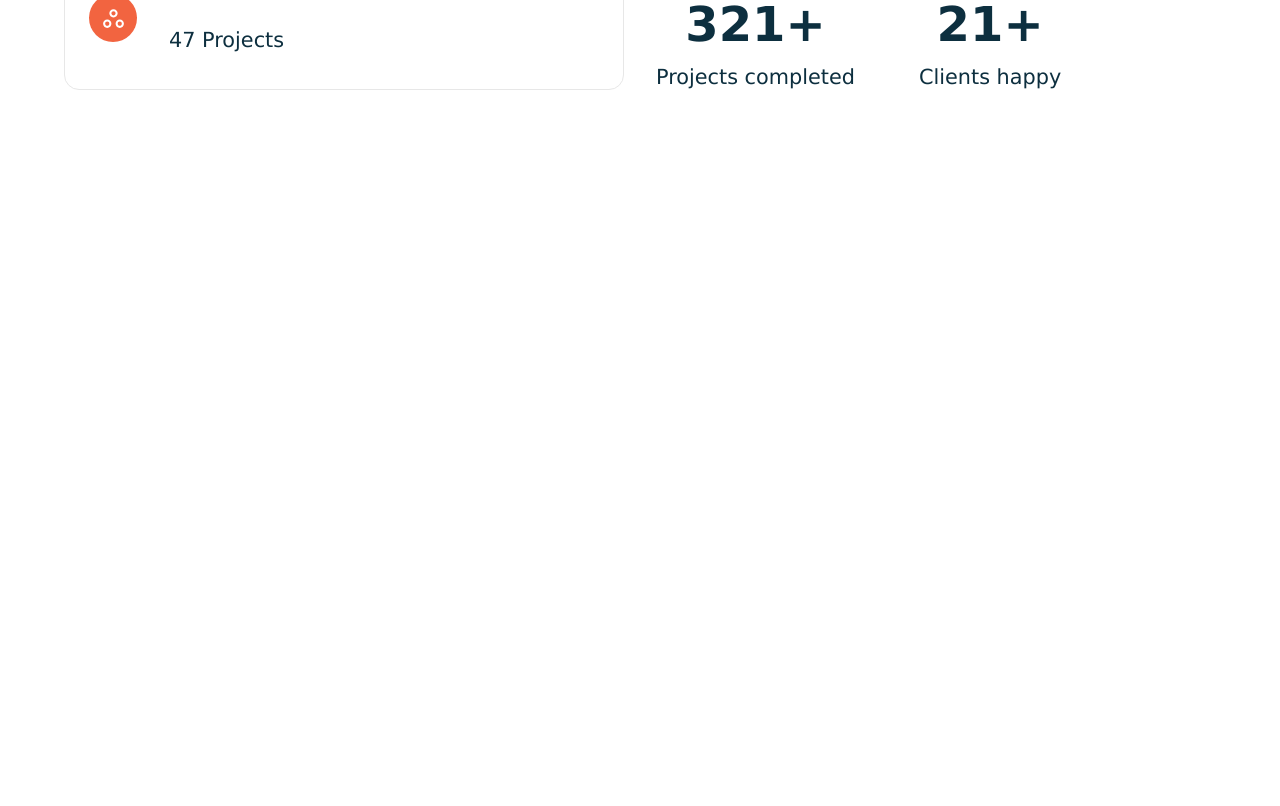
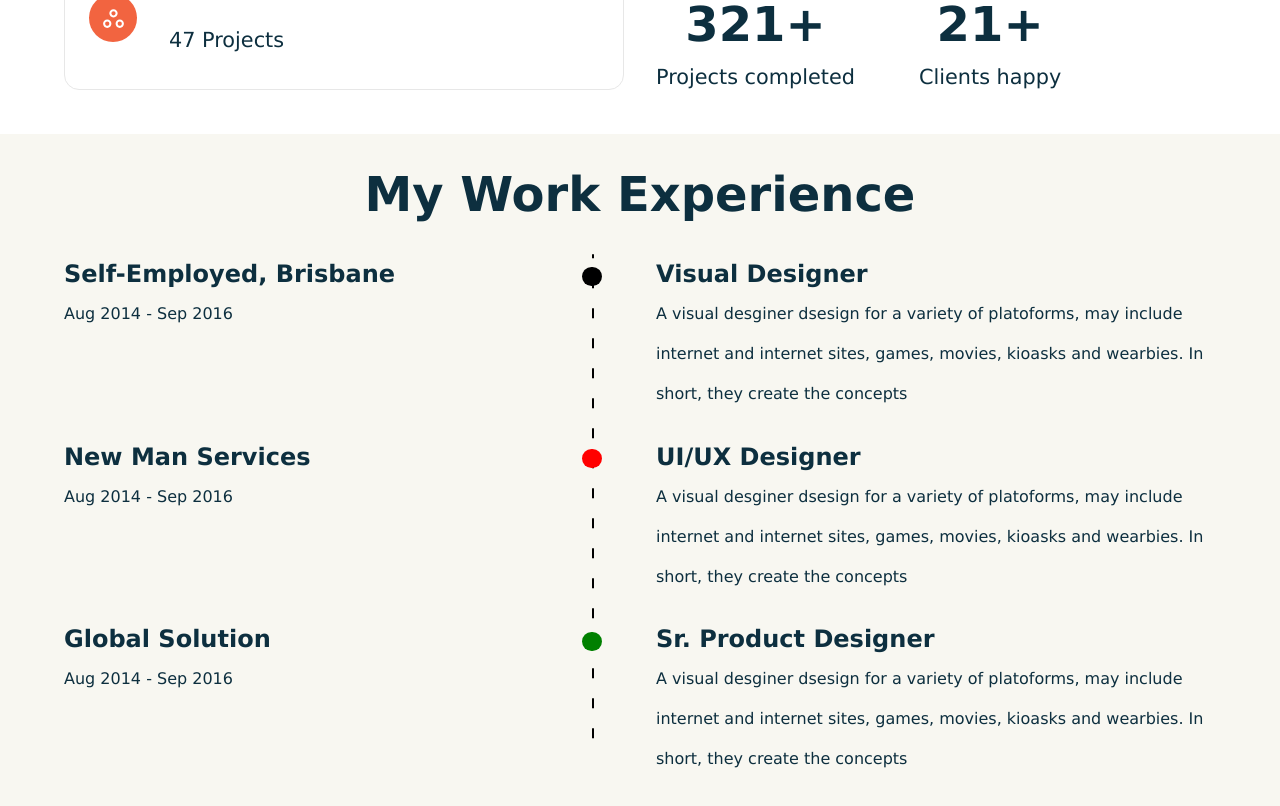
Before and after one commit to Makima00/Portfolio, a React (Vite) app: page / in a window 1280 px wide. Shown: the part 1000-1806 px from the top of the page. Before the commit the page ends 1134 px from the top, so only its background shows below. Built offline with nearby package versions, Linux system fonts and the light colour scheme.

Commit message:
Works section

```diff
--- a/src/App.jsx
+++ b/src/App.jsx
@@ -1,6 +1,7 @@
 import Experties from "./components/Experties/Experties";
 import Header from "./components/Header/Header";
 import Hero from "./components/Hero/Hero";
+import Works from "./components/Works/Works";
 import css from './styles/app.module.scss';
 
 const App = () => {
@@ -9,6 +10,7 @@
       <Header />
       <Hero />
       <Experties />
+      <Works />
     </div>
   );
 };
--- /dev/null
+++ b/src/components/Works/Works.jsx
@@ -0,0 +1,62 @@
+import { motion } from 'framer-motion';
+import React from 'react';
+import css from './Works.module.scss';
+import { fadeIn, staggerContainer, textVariant2, zoomIn } from '../../utils/motion';
+import { workExp } from '../../utils/data';
+
+const Works = () => {
+    return (
+        <motion.section
+            variants={staggerContainer}
+            initial="hidden"
+            whileInView="show"
+            viewport={{ once: false, amount: 0.25 }}
+            className={`paddings ${css.wrapper}`}>
+
+            <div className={`flexCenter innerWidth ${css.container}`}>
+                <span className='primaryText'>My Work Experience</span>
+                <div className={`flexCenter ${css.experiences}`}>
+                    {workExp.map((exp, i) => {
+                        return (
+                            <motion.div
+                                variants={textVariant2}
+                                className={`flexCenter ${css.exp}`} key={i}>
+                                <div className={css.post}>
+                                    <h1>
+                                        {exp.place}
+                                    </h1>
+                                    <p>
+                                        {exp.tenure}
+                                    </p>
+                                </div>
+                                <div className={css.role}>
+                                    <h1>
+                                        {exp.role}
+                                    </h1>
+                                    <p>
+                                        {exp.detail}
+                                    </p>
+                                </div>
+                            </motion.div>)
+                    })}
+
+                    <motion.div
+                        variants={zoomIn(1, 1)}
+                        className={css.progressBar}>
+                        <motion.div
+                            variants={fadeIn("down", "tween", 2, 1.5)}
+                            className={css.line}></motion.div>
+                        <div><div className={css.circle} style={{ background: "#000" }}></div></div>
+                        <div><div className={css.circle} style={{ background: "red" }}></div></div>
+                        <div><div className={css.circle} style={{ background: "green" }}></div></div>
+
+                    </motion.div>
+
+                </div>
+            </div>
+
+        </motion.section>
+    )
+}
+
+export default Works
--- /dev/null
+++ b/src/components/Works/Works.module.scss
@@ -0,0 +1,65 @@
+@import '../../styles/contants.scss';
+
+.wrapper {
+    .container {
+        flex-direction: column;
+        gap: 2rem;
+
+        .experiences {
+            width: 100%;
+            flex-direction: column;
+            gap: 1.4rem;
+            position: relative;
+
+            .exp {
+                width: 100%;
+                justify-content: space-between;
+                line-height: 40px;
+                align-items: flex-start;
+
+                >div {
+                    flex: 1;
+                }
+
+                .role {
+                    margin-left: 2rem;
+                }
+            }
+
+            .progressBar {
+                position: absolute;
+                height: 100%;
+                display: flex;
+                flex-direction: column;
+                gap: 1.4rem;
+                left: 45%;
+
+                .line {
+                    position: absolute;
+                    height: 95%;
+                    width: 2px;
+                    background-image: linear-gradient(black 33%, rgba(255, 255, 255, 0) 0%);
+                    background-size: 2px 30px;
+                    background-position: right;
+                    background-repeat: repeat-y;
+                    left: 48%;
+                    border-radius: 5px;
+                    z-index: 1;
+                }
+
+                >div {
+                    flex: 1;
+                    padding-top: .8rem;
+                    z-index: 2;
+
+                    .circle {
+                        border-radius: 50%;
+                        width: 1.2rem;
+                        height: 1.2rem;
+                    }
+                }
+            }
+        }
+    }
+
+}
```
